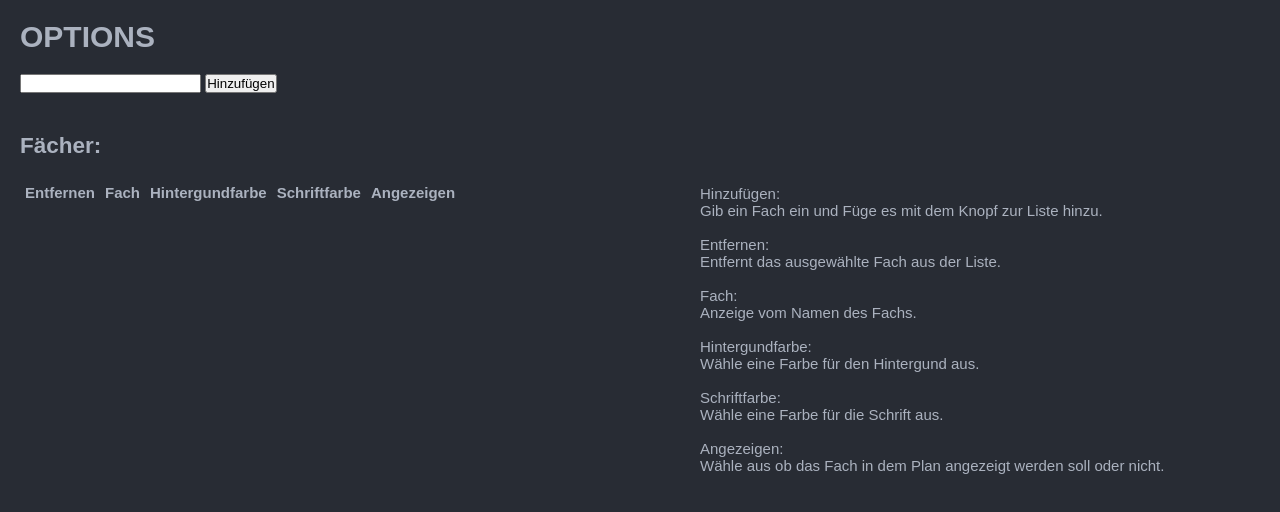
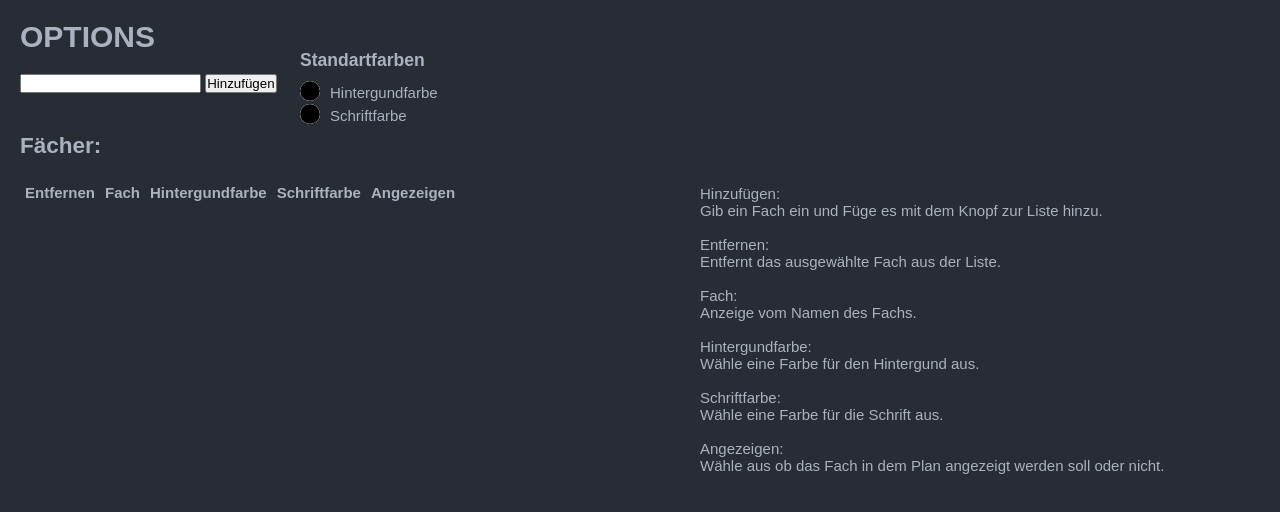
Before and after one commit to Marc-Beyer/stundenplan-bib, a browser extension: page src/ui/options.html in a window 1280 px wide. Drawn offline with Linux system fonts and the light colour scheme.

Commit message:
added standrt color pannel to UI

```diff
--- a/src/ui/options.html
+++ b/src/ui/options.html
@@ -38,6 +38,20 @@
         <button id="add-btn">Hinzufügen</button>
     </div>
 
+    <div id="standart-color-pannel">
+        <h3>Standartfarben</h3>
+        <table>
+            <tr>
+                <td><input type = "color" id = "standart-bg-color"></td>
+                <td>Hintergundfarbe</td>
+            </tr>
+            <tr>
+                <td><input type = "color" id = "standart-font-color"></td>
+                <td>Schriftfarbe</td>
+            </tr>
+        </table>
+    </div>
+
     <h2>Fächer:</h2>
     <table id="faecher">
         <tr>
--- a/src/ui/style/main.scss
+++ b/src/ui/style/main.scss
@@ -7,11 +7,6 @@
     margin: 0%;
     padding: 0%;
     box-sizing: border-box;
-}
-
-@font-face {
-    font-family: DIN;
-    src: url(../fonts/din1451altG.ttf) format("truetype");
 }
 
 body{
@@ -30,6 +25,39 @@
 
     #add-panel{
         margin-top: 20px;
+    }
+
+    #standart-color-pannel{
+
+        position: absolute;
+        top: 50px;
+        left: 300px;
+
+        input[type=color]{
+            border-radius: 50%;
+            height: 20px;
+            width: 20px;
+            border: none;
+            outline: none;
+            -webkit-appearance: none;
+        }
+
+        input[type=color]::-webkit-color-swatch-wrapper {
+            padding: 0;
+        }
+        input[type=color]::-webkit-color-swatch {
+            border: none;
+            border-radius: 50%;
+        }
+
+        table{
+            border-collapse: collapse;
+            margin-top: 10px;
+        }
+
+        td{
+            padding-right: 10px;
+        }
     }
 
     h2{
@@ -84,6 +112,7 @@
             }
 
         }
+
         tr:hover{
             background-color: #505050;
         }
```
Also changed, not shown: src/ui/style/main.css, 1 other file.
